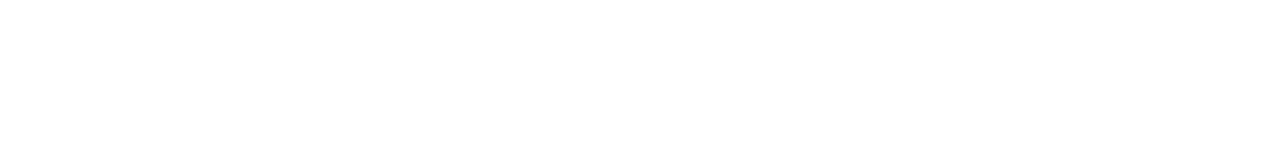
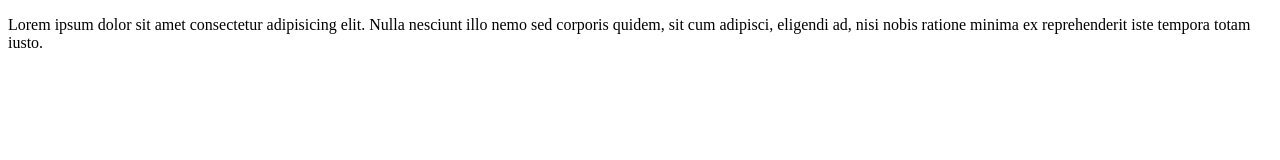
Before and after one commit to abbeyblack/Digimon-Project, a plain HTML site: page index.html in a window 1280 px wide. Drawn offline with Linux system fonts and the light colour scheme.

Commit message:
tercer commit

```diff
--- a/index.html
+++ b/index.html
@@ -4,9 +4,9 @@
     <meta charset="UTF-8">
     <meta http-equiv="X-UA-Compatible" content="IE=edge">
     <meta name="viewport" content="width=device-width, initial-scale=1.0">
-    <title>Document</title>
+    <title>Digimon</title>
 </head>
 <body>
-
+    <p>Lorem ipsum dolor sit amet consectetur adipisicing elit. Nulla nesciunt illo nemo sed corporis quidem, sit cum adipisci, eligendi ad, nisi nobis ratione minima ex reprehenderit iste tempora totam iusto.</p>
 </body>
 </html>
```
